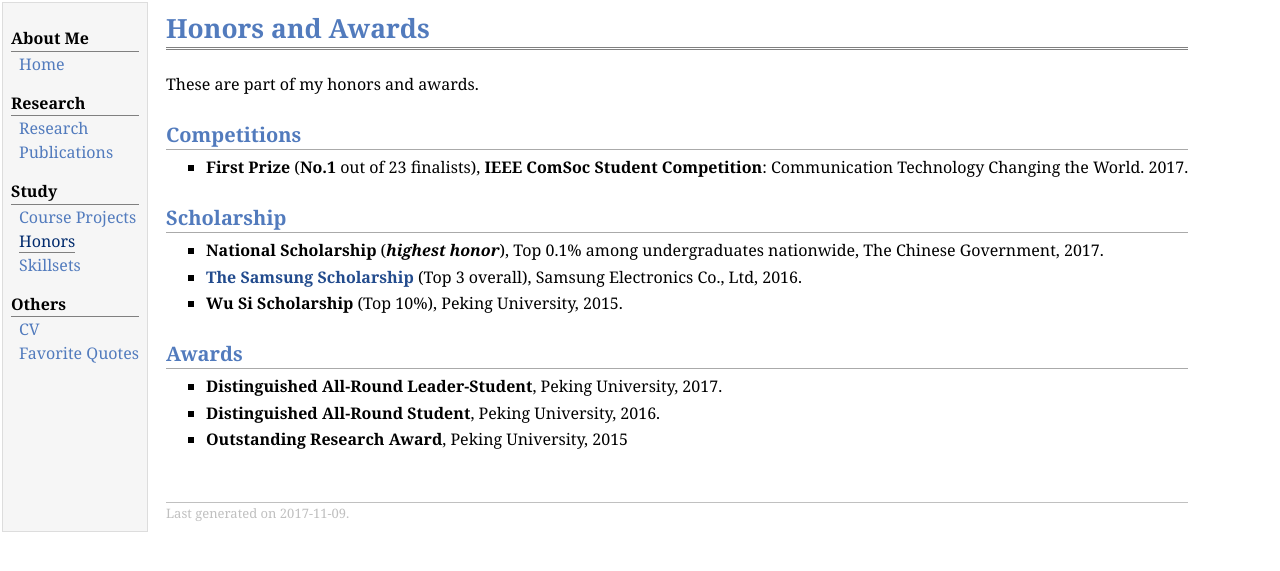
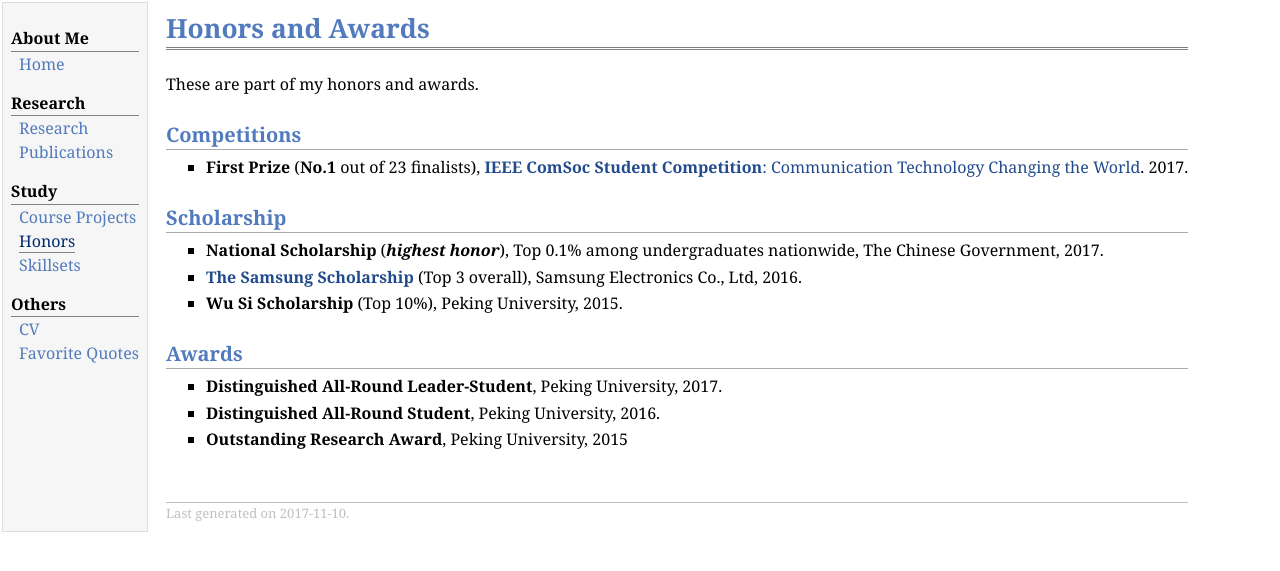
Before and after one commit to YyzHarry/Personal-Website, a Jekyll site: the page honor.html, which Jekyll copies as it is, in a window 1280 px wide. Shown: the top 571 px of the page. Built offline with Jekyll 4.4.1, drawn with Linux system fonts in a browser that asks for light colours.

Commit message:
Update honor.html

```diff
--- a/honor.html
+++ b/honor.html
@@ -31,7 +31,7 @@
 <p>These are part of my honors and awards.</p>
 <h2>Competitions</h2>
 <ul>
-<li><p><b>First Prize</b> (<b>No.1</b> out of 23 finalists), <b>IEEE ComSoc Student Competition</b>: Communication Technology Changing the World. 2017.</p>
+<li><p><b>First Prize</b> (<b>No.1</b> out of 23 finalists), <a href="http://www.comsoc.org/2017-ieee-comsoc-student-competition-winners"><b>IEEE ComSoc Student Competition</b>: Communication Technology Changing the World</a>. 2017.</p>
 </li>
 </ul>
 <h2>Scholarship</h2>
@@ -54,7 +54,7 @@
 </ul>
 <div id="footer">
 <div id="footer-text">
-Last generated on 2017-11-09.
+Last generated on 2017-11-10.
 </div>
 </div>
 </td>
```
